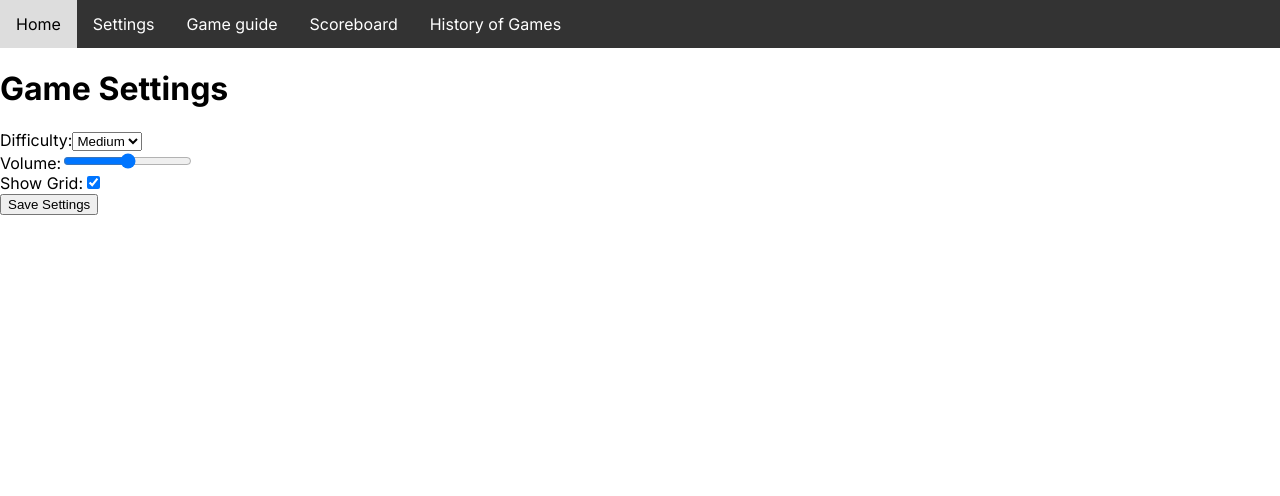
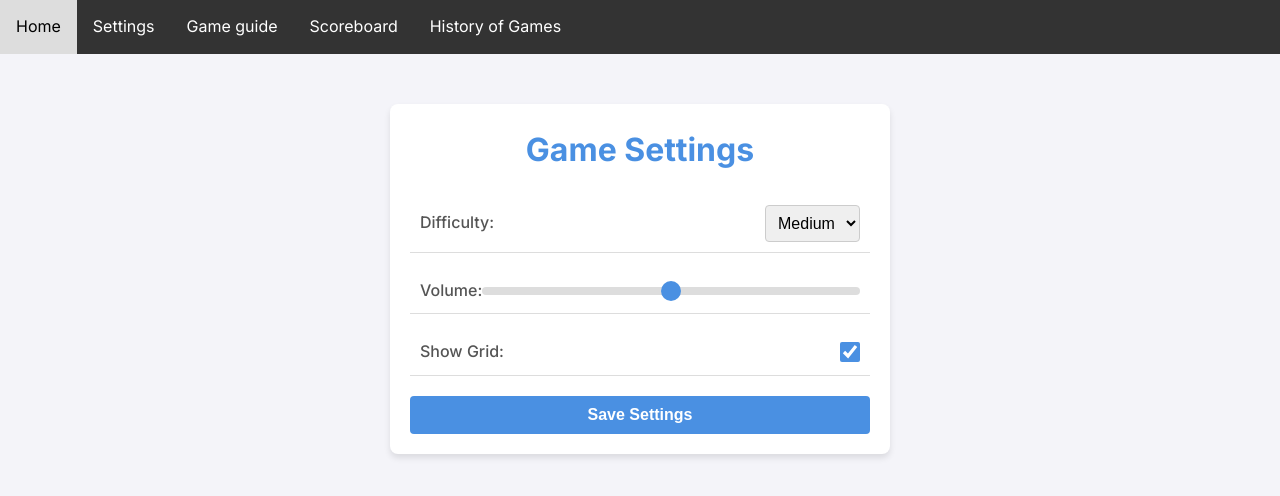
Before and after one commit to 965615088/CSS_Assignment, a Next.js app: page /settings in a window 1280 px wide. Shown: the top 496 px of the page. Built offline with nearby package versions, Linux system fonts and the light colour scheme.

Commit message:
difficulty change now works

```diff
--- a/app/settings/page.jsx
+++ b/app/settings/page.jsx
@@ -1,16 +1,28 @@
 "use client";
-    import { useState } from "react";
-    import "../ui/Navbar.module.css"; // Assuming you may want to style settings similarly
+import { useState, useEffect } from "react";
+import "../ui/Navbar.module.css";
+import "../settings/styles.css";
 
 export default function Settings() {
-    const [difficulty, setDifficulty] = useState("medium");
-    const [volume, setVolume] = useState(50);
-    const [showGrid, setShowGrid] = useState(true);
+  const DEFAULT_STORAGE_KEY = "whacAMoleSettings";
+  const savedSettings = localStorage.getItem(DEFAULT_STORAGE_KEY);
+  const initialSettings = savedSettings
+    ? JSON.parse(savedSettings)
+    : { difficulty: "medium", volume: 50, showGrid: true };
+
+  const [difficulty, setDifficulty] = useState(initialSettings.difficulty);
+  const [volume, setVolume] = useState(initialSettings.volume);
+  const [showGrid, setShowGrid] = useState(initialSettings.showGrid);
+
+  const handleSave = () => {
+    const settings = { difficulty, volume, showGrid };
+    localStorage.setItem(DEFAULT_STORAGE_KEY, JSON.stringify(settings));
+    alert("Settings saved!");
+  };
 
   return (
     <div className="settings-container">
       <h1>Game Settings</h1>
-
       <div className="settings-option">
         <label>Difficulty:</label>
         <select value={difficulty} onChange={(e) => setDifficulty(e.target.value)}>
@@ -19,7 +31,6 @@
           <option value="hard">Hard</option>
         </select>
       </div>
-
       <div className="settings-option">
         <label>Volume:</label>
         <input
@@ -30,7 +41,6 @@
           onChange={(e) => setVolume(e.target.value)}
         />
       </div>
-
       <div className="settings-option">
         <label>Show Grid:</label>
         <input
@@ -39,8 +49,9 @@
           onChange={(e) => setShowGrid(e.target.checked)}
         />
       </div>
-
-        <button className="save-button">Save Settings</button>
+      <button className="save-button" onClick={handleSave}>
+        Save Settings
+      </button>
     </div>
   );
 }
--- /dev/null
+++ b/app/settings/styles.css
@@ -0,0 +1,132 @@
+/* General Reset */
+* {
+    margin: 0;
+    padding: 0;
+    box-sizing: border-box;
+  }
+
+  body {
+    font-family: Arial, sans-serif;
+    background-color: #f4f4f9; /* Light grayish background */
+    color: #333; /* Dark text color */
+    line-height: 1.6;
+  }
+
+  /* Settings Container */
+  .settings-container {
+    max-width: 500px; /* Limit width for better readability */
+    margin: 50px auto; /* Center the container */
+    padding: 20px;
+    background: #ffffff; /* White background for the form */
+    border-radius: 8px; /* Rounded corners */
+    box-shadow: 0 4px 6px rgba(0, 0, 0, 0.1); /* Subtle shadow for depth */
+  }
+
+  /* Heading */
+  .settings-container h1 {
+    text-align: center;
+    margin-bottom: 20px;
+    color: #4a90e2; /* Blue heading color */
+    font-size: 2rem;
+    font-weight: bold;
+  }
+
+  /* Individual Setting Option */
+  .settings-option {
+    display: flex;
+    align-items: center;
+    justify-content: space-between;
+    margin-bottom: 15px;
+    padding: 10px;
+    border-bottom: 1px solid #ddd; /* Separator between options */
+  }
+
+  .settings-option label {
+    font-size: 1rem;
+    font-weight: 500;
+    color: #555; /* Slightly darker text */
+  }
+
+  /* Dropdown Select */
+  .settings-option select {
+    padding: 8px;
+    border: 1px solid #ccc;
+    border-radius: 4px;
+    font-size: 1rem;
+    cursor: pointer;
+  }
+
+  .settings-option select:focus {
+    outline: none;
+    border-color: #4a90e2; /* Highlight on focus */
+    box-shadow: 0 0 4px rgba(74, 144, 226, 0.5);
+  }
+
+  /* Volume Slider */
+  .settings-option input[type="range"] {
+    width: 100%;
+    height: 8px;
+    background: #ddd;
+    border-radius: 5px;
+    outline: none;
+    -webkit-appearance: none; /* Remove default styling */
+    appearance: none;
+  }
+
+  .settings-option input[type="range"]::-webkit-slider-thumb {
+    -webkit-appearance: none;
+    appearance: none;
+    width: 20px;
+    height: 20px;
+    background: #4a90e2;
+    border-radius: 50%;
+    cursor: pointer;
+  }
+
+  .settings-option input[type="range"]::-moz-range-thumb {
+    width: 20px;
+    height: 20px;
+    background: #4a90e2;
+    border-radius: 50%;
+    cursor: pointer;
+  }
+
+  /* Checkbox */
+  .settings-option input[type="checkbox"] {
+    width: 20px;
+    height: 20px;
+    accent-color: #4a90e2; /* Custom checkbox color */
+    cursor: pointer;
+  }
+
+  /* Save Button */
+  .save-button {
+    display: block;
+    width: 100%;
+    padding: 10px;
+    margin-top: 20px;
+    background-color: #4a90e2; /* Blue button */
+    color: #fff;
+    font-size: 1rem;
+    font-weight: bold;
+    border: none;
+    border-radius: 4px;
+    cursor: pointer;
+    transition: background-color 0.3s ease;
+  }
+
+  .save-button:hover {
+    background-color: #357abd; /* Darker blue on hover */
+  }
+
+  /* Responsive Design */
+  @media (max-width: 600px) {
+    .settings-container {
+      margin: 20px;
+      padding: 15px;
+    }
+
+    .settings-container h1 {
+      font-size: 1.5rem;
+    }
+  }
```
Also changed, not shown: app/game/page.jsx (+38 -3 lines). Lines whose indentation alone changed are shown as unchanged.
